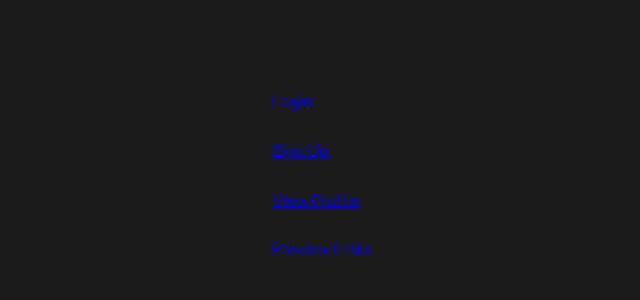
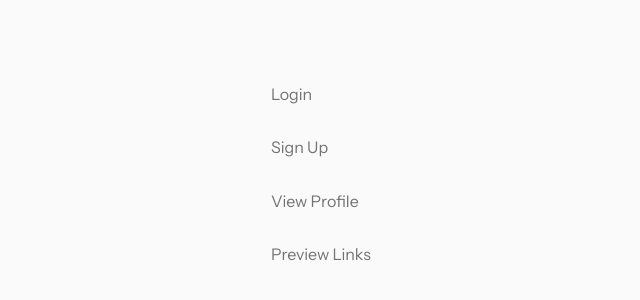
Before and after one commit to jkaps9/link-sharing-app, a React (Vite) app: page / in a window 1280 px wide. Shown: the part 226-526 px from the top of the page, without its empty margins (99-739 px from the left). Built offline with nearby package versions, Linux system fonts and the light colour scheme.

Commit message:
style: update color scheme and typography settings in index.css

```diff
--- a/src/index.css
+++ b/src/index.css
@@ -69,16 +69,16 @@
   --corner-radius-full: 999;
 
   /* COLORS */
-  --color-primary: var(--colors-green-200);
+  --color-primary: var(--colors-purple-600);
 
-  --color-accent: var(--colors-green-200);
-  --color-bg: var(--colors-grey-950);
+  --color-accent: var(--colors-purple-600);
+  --color-bg: var(--colors-grey-50);
 
-  --color-text-header: var(--colors-grey-600);
-  --color-text-body: var(--colors-grey-200);
+  --color-text-header: var(--colors-grey-900);
+  --color-text-body: var(--colors-grey-500);
 
   --color-border: var(--colors-grey-200);
-  --color-bg-surface: var(--colors-grey-800);
+  --color-bg-surface: var(--colors-white);
 
   /* TYPOGRAPHY */
   --font-header: "Instrument Sans", Arial, Helvetica, sans-serif;
@@ -121,6 +121,9 @@ body {
   display: flex;
   flex-direction: column;
   font-family: var(--font-body);
+  font-size: 1rem;
+  font-weight: 400;
+  line-height: 1.5;
   min-height: 100svh;
   /* 5. Improve text rendering */
   -webkit-font-smoothing: antialiased;
@@ -196,3 +199,8 @@ p {
   min-height: 100svh;
   width: 100%;
 }
+
+a {
+  color: currentColor;
+  text-decoration: none;
+}
```
